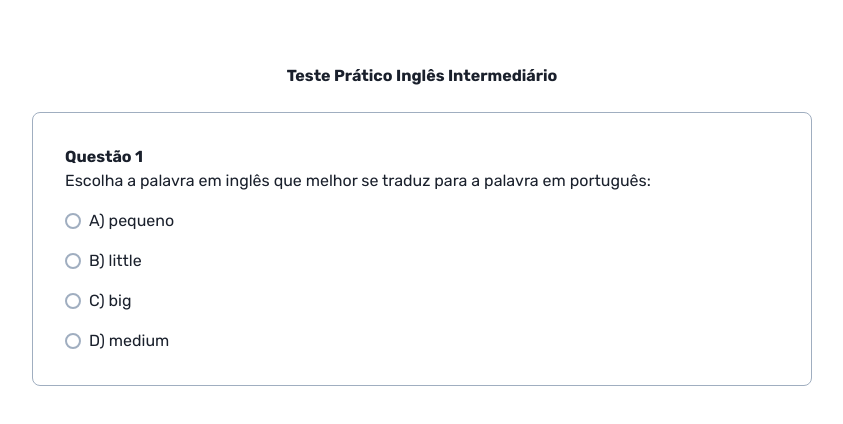
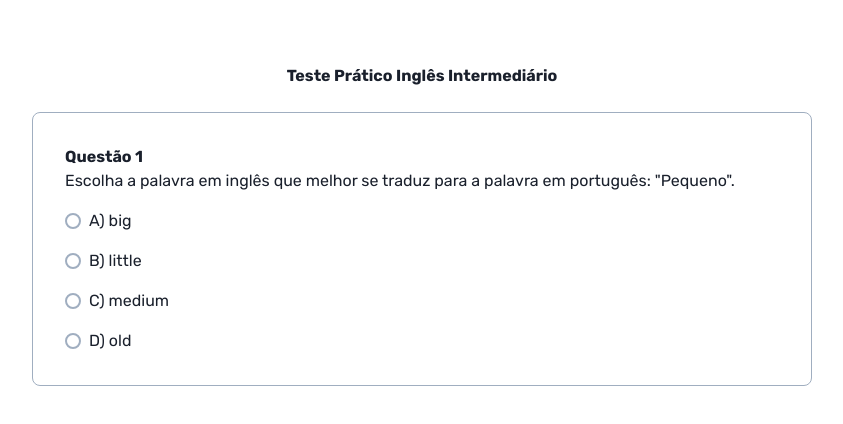
Before and after one commit to ff030898/front-sigep, a Next.js app: page /question in a window 1280 px wide. Shown: the top 424 px of the page, without its empty margins (218-1061 px from the left). Built offline with nearby package versions, Linux system fonts and the light colour scheme.

Commit message:
Ajustes Layout

```diff
--- a/src/app/question/page.tsx
+++ b/src/app/question/page.tsx
@@ -35,14 +35,14 @@ export default function Question() {
           <Stack spacing={4}>
             <Box>
             <Heading size="3">Questão 1</Heading>
-            <Text>Escolha a palavra em inglês que melhor se traduz para a palavra em português:</Text>
+            <Text>Escolha a palavra em inglês que melhor se traduz para a palavra em português: "Pequeno".</Text>
             </Box>
             <RadioGroup onChange={setAlternativa} value={alternativa}>
               <Stack direction='column' gap={4}>
-                <Radio value='1' borderColor='gray.400'>A) pequeno</Radio>
+                <Radio value='1' borderColor='gray.400'>A) big </Radio>
                 <Radio value='2' borderColor='gray.400'>B) little</Radio>
-                <Radio value='3' borderColor='gray.400'>C) big</Radio>
-                <Radio value='4' borderColor='gray.400'>D) medium</Radio>
+                <Radio value='3' borderColor='gray.400'>C) medium</Radio>
+                <Radio value='4' borderColor='gray.400'>D) old</Radio>
               </Stack>
             </RadioGroup>
           </Stack>
```
